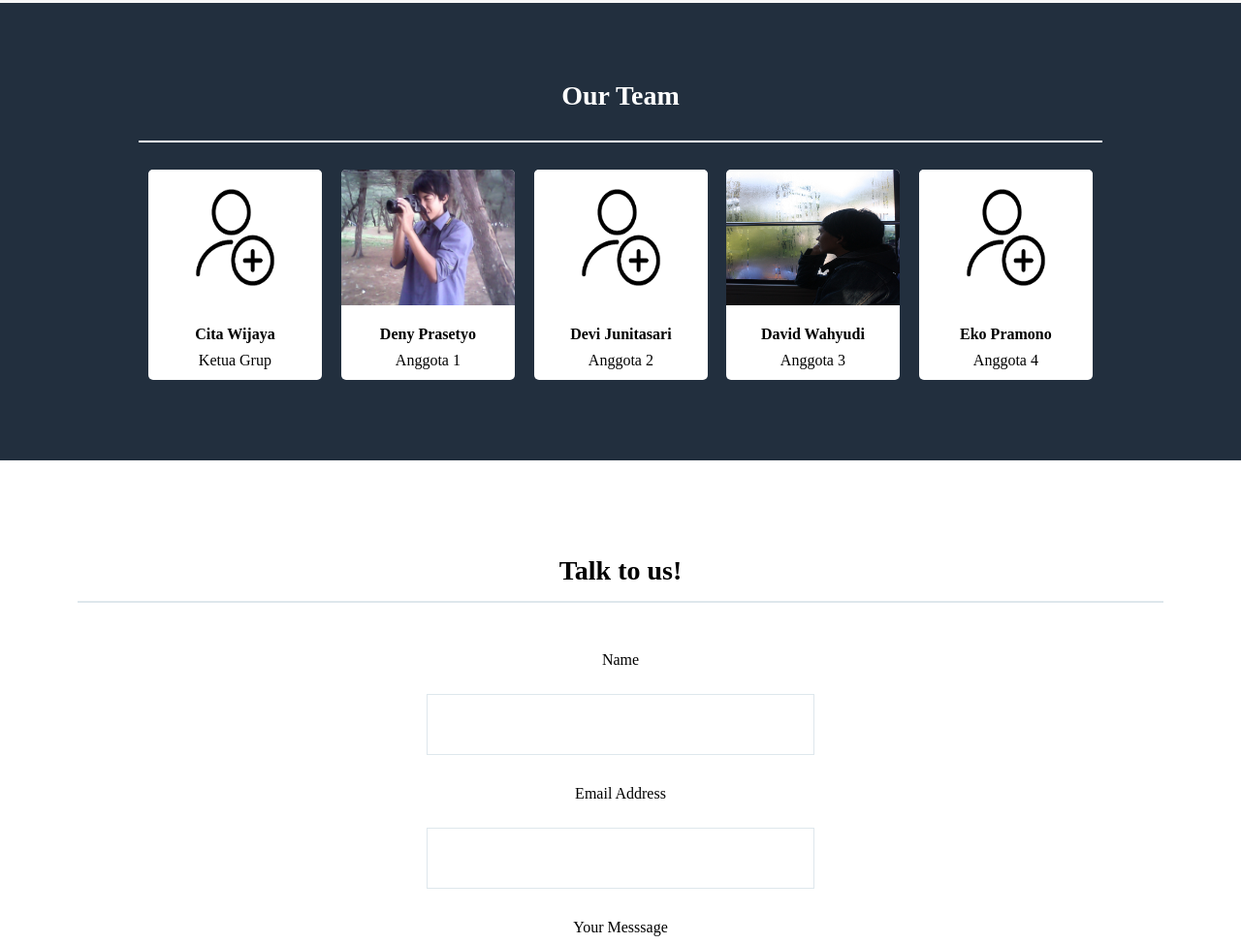
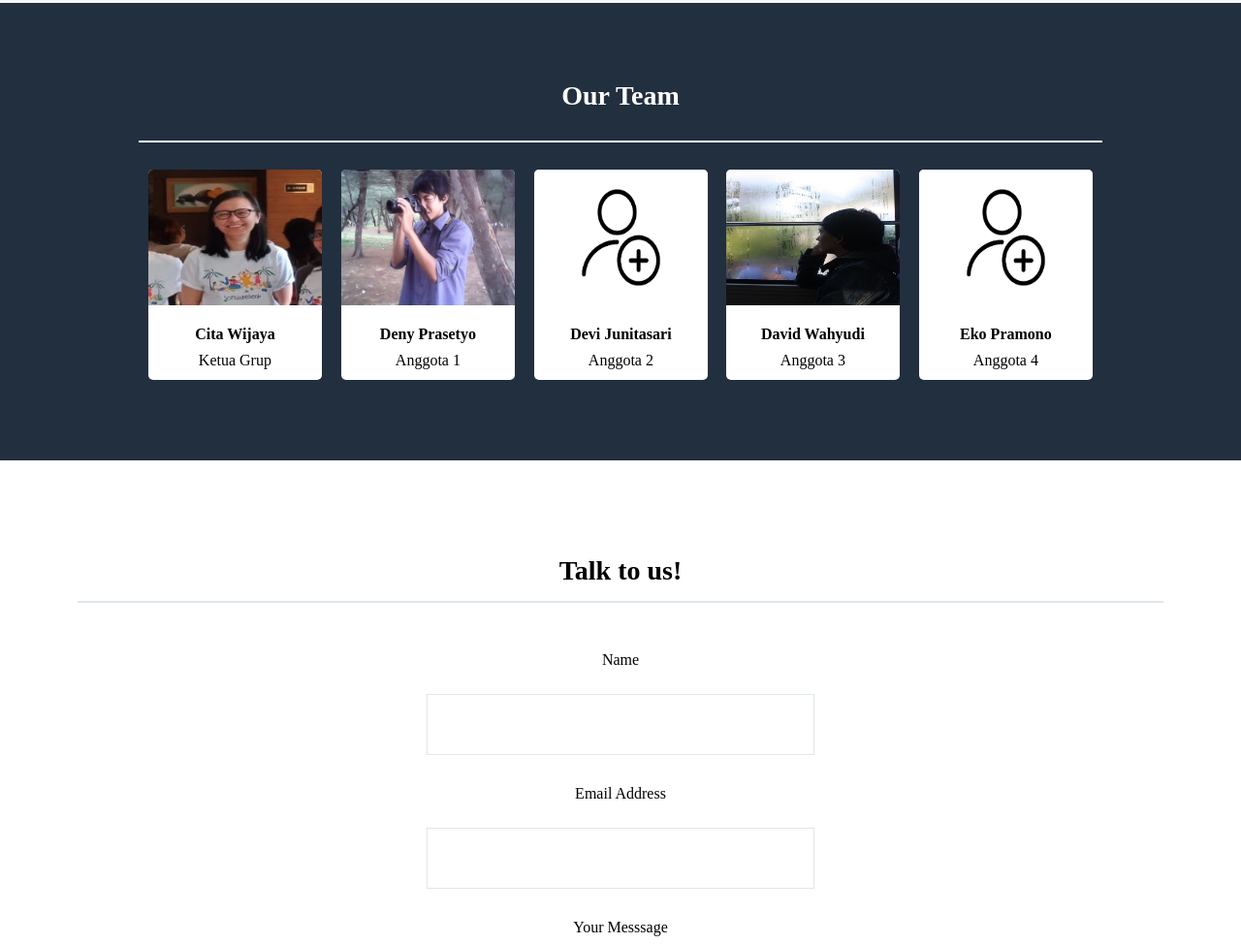
Before and after one commit to town-idiot/C41_DTS20, a plain HTML site: page index.html in a window 1280 px wide. Shown: the part 1041-2015 px from the top of the page at 97% size. Drawn offline with Linux system fonts and the light colour scheme.

Commit message:
Update index.html

```diff
--- a/index.html
+++ b/index.html
@@ -72,7 +72,7 @@
             data-aos-easing="ease-out-cubic"
             data-aos-duration="2000">
               <div class="card">
-                <img src="./img/no_img.png" alt="Avatar" style="width:100%">
+                <img src="./img/cita.jpg" alt="Avatar" style="width:100%">
                 <div class="container">
                   <h4><b>Cita Wijaya</b></h4>
                   <p>Ketua Grup</p>
```
